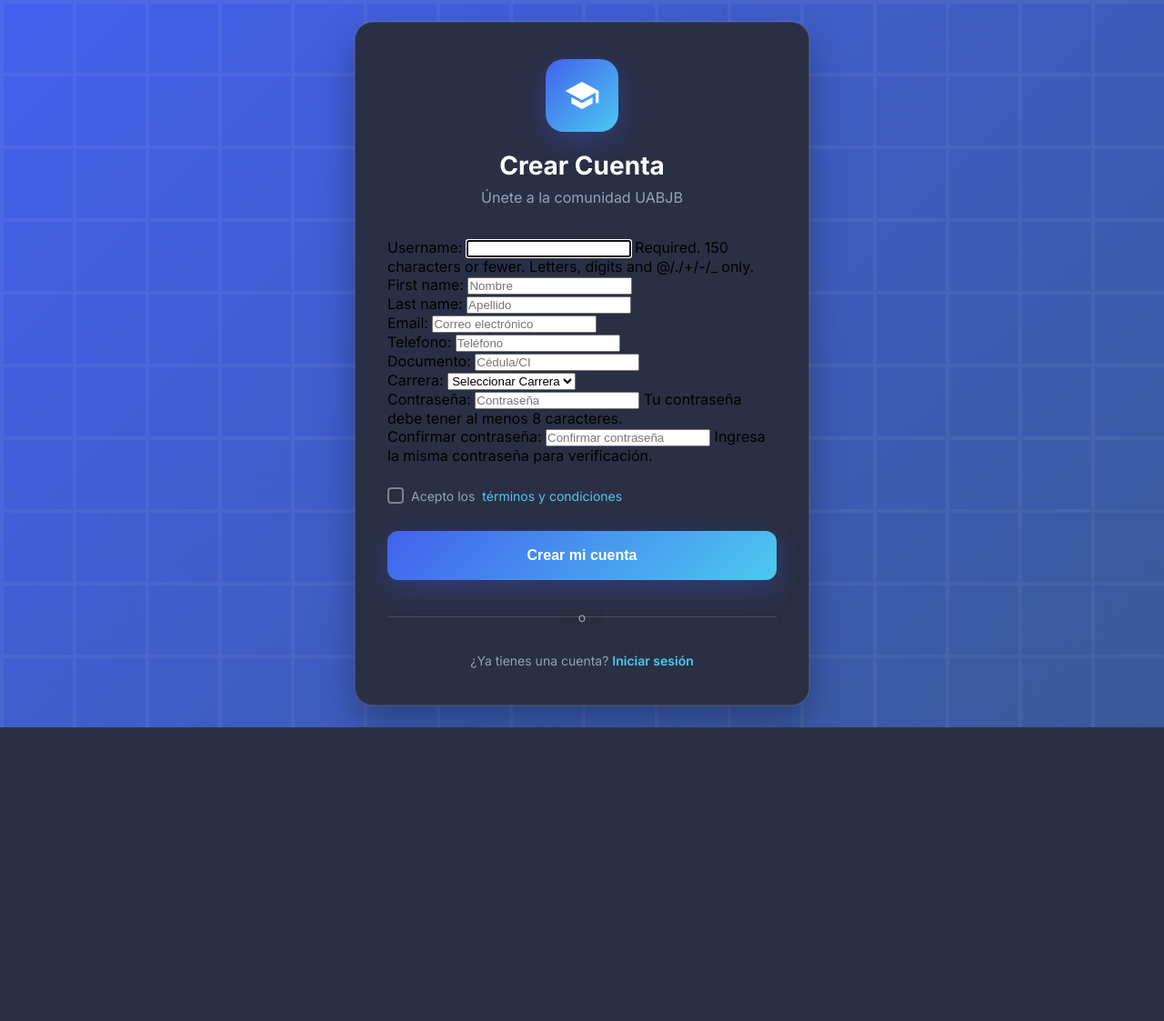
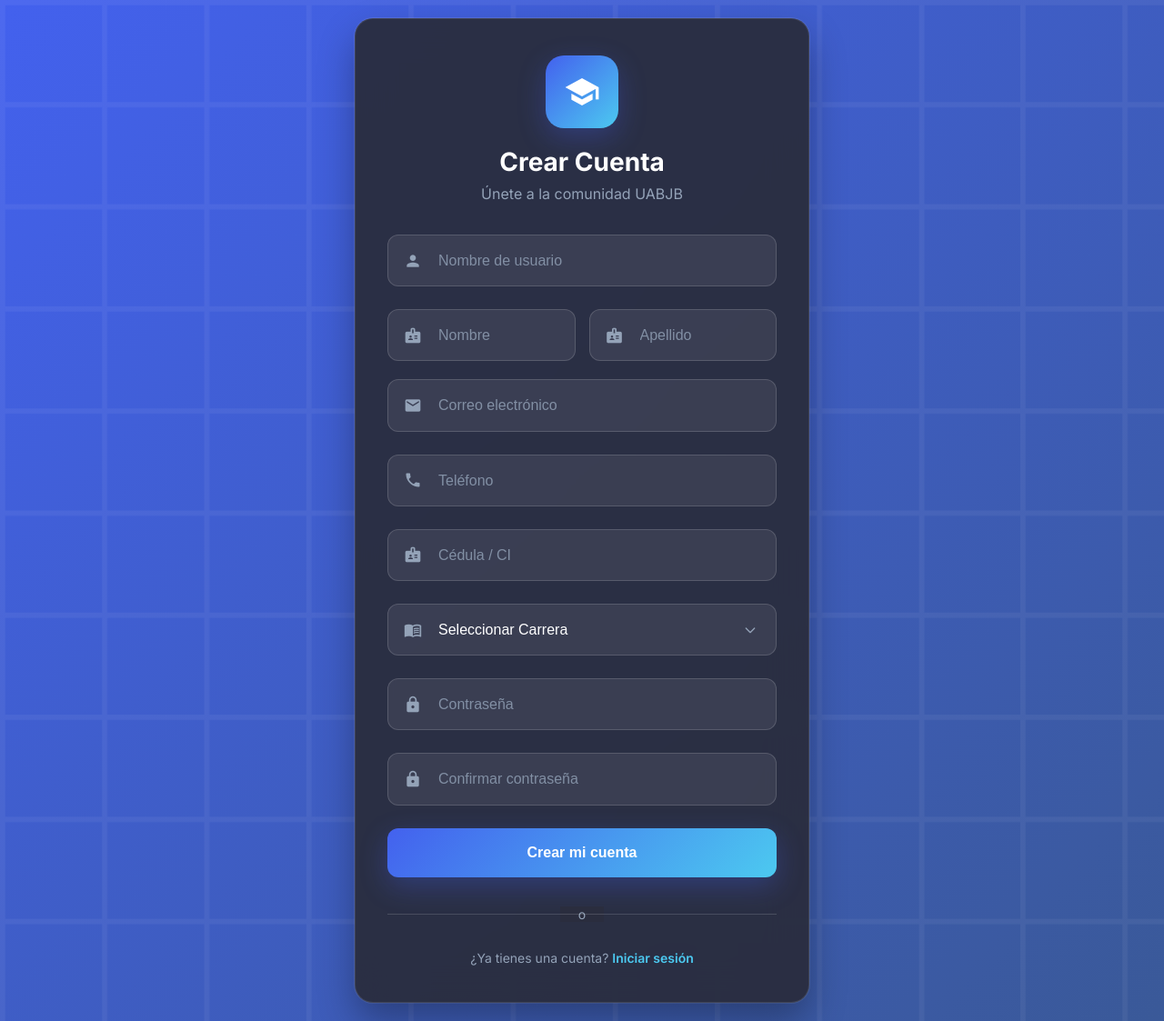
Before and after one commit to carmenmirna-is/ProyectoGrado_GSA_UABJB, a Django app: page /registro/ in a window 1280 px wide. Shown: the whole page at 91% size. Before the commit the page ends 800 px from the top, so only its background shows below. Run offline with Django 5.2, Linux system fonts and the light colour scheme; data that the repository does not hold is empty; parts of the project's set-up code (start-up, migrations or seed data) failed here and were passed over.

Commit message:
algunos cambios

```diff
--- a/templates/login.html
+++ b/templates/login.html
@@ -62,7 +62,5 @@
         </div>
     </div>
 
-    <!-- Script personalizado -->
-    <script src="{% static 'js/scripts.js' %}"></script>
 </body>
 </html>
--- a/templates/registro.html
+++ b/templates/registro.html
@@ -22,22 +22,75 @@
 
             <form id="registerForm" method="POST" action="{% url 'registro' %}">
                 {% csrf_token %}
+
                 {% if messages %}
                     {% for message in messages %}
-                        <div class="alert {% if message.tags == 'success' %}alert-success{% else %}alert-danger{% endif %}">
-                            {{ message }}
-                        </div>
+                        <div class="alert alert-{{ message.tags }}">{{ message }}</div>
                     {% endfor %}
                 {% endif %}
-                {{ form.as_p }}
-                <div class="form-options">
-                    <label class="checkbox-field">
-                        <input type="checkbox" id="terms" name="terms" required>
-                        <span class="checkmark"></span>
-                        Acepto los <a href="#" class="forgot-password">términos y condiciones</a>
-                    </label>
+
+                <!-- Username -->
+                <div class="input-field">
+                    <i class="material-icons">person</i>
+                    <input type="text" name="username" maxlength="150" required id="id_username" placeholder="Nombre de usuario">
                 </div>
 
+                <!-- Nombre y Apellido -->
+                <div class="form-row">
+                    <div class="input-field">
+                        <i class="material-icons">badge</i>
+                        <input type="text" name="first_name" id="id_first_name" placeholder="Nombre">
+                    </div>
+                    <div class="input-field">
+                        <i class="material-icons">badge</i>
+                        <input type="text" name="last_name" id="id_last_name" placeholder="Apellido">
+                    </div>
+                </div>
+
+                <!-- Email -->
+                <div class="input-field">
+                    <i class="material-icons">email</i>
+                    <input type="email" name="email" id="id_email" placeholder="Correo electrónico">
+                </div>
+
+                <!-- Teléfono -->
+                <div class="input-field">
+                    <i class="material-icons">phone</i>
+                    <input type="tel" name="telefono" id="id_telefono" placeholder="Teléfono">
+                </div>
+
+                <!-- Documento -->
+                <div class="input-field">
+                    <i class="material-icons">badge</i>
+                    <input type="text" name="documento" id="id_documento" placeholder="Cédula / CI">
+                </div>
+
+                <!-- Carrera -->
+                <div class="input-field">
+                    <i class="material-icons">menu_book</i>
+                    <select name="carrera" id="id_carrera" class="form-control" required>
+                        <option value="">Seleccionar Carrera</option>
+                        {% for carrera in form.carrera.field.queryset %}
+                            <option value="{{ carrera.id }}" {% if form.carrera.value == carrera.id %}selected{% endif %}>
+                                {{ carrera.nombre }}
+                            </option>
+                        {% endfor %}
+                    </select>
+                </div>
+
+                <!-- Contraseña -->
+                <div class="input-field">
+                    <i class="material-icons">lock</i>
+                    {{ form.password1 }}
+                </div>
+
+                <!-- Confirmar contraseña -->
+                <div class="input-field">
+                    <i class="material-icons">lock</i>
+                    {{ form.password2 }}
+                </div>
+
+                <!-- Botón -->
                 <button type="submit" class="btn-register" id="registerBtn">
                     <div class="loading" id="loading"></div>
                     Crear mi cuenta
@@ -54,6 +107,6 @@
             </div>
         </div>
     </div>
-    <script src="{% static 'js/scripts.js' %}"></script>
+
 </body>
 </html>
```
